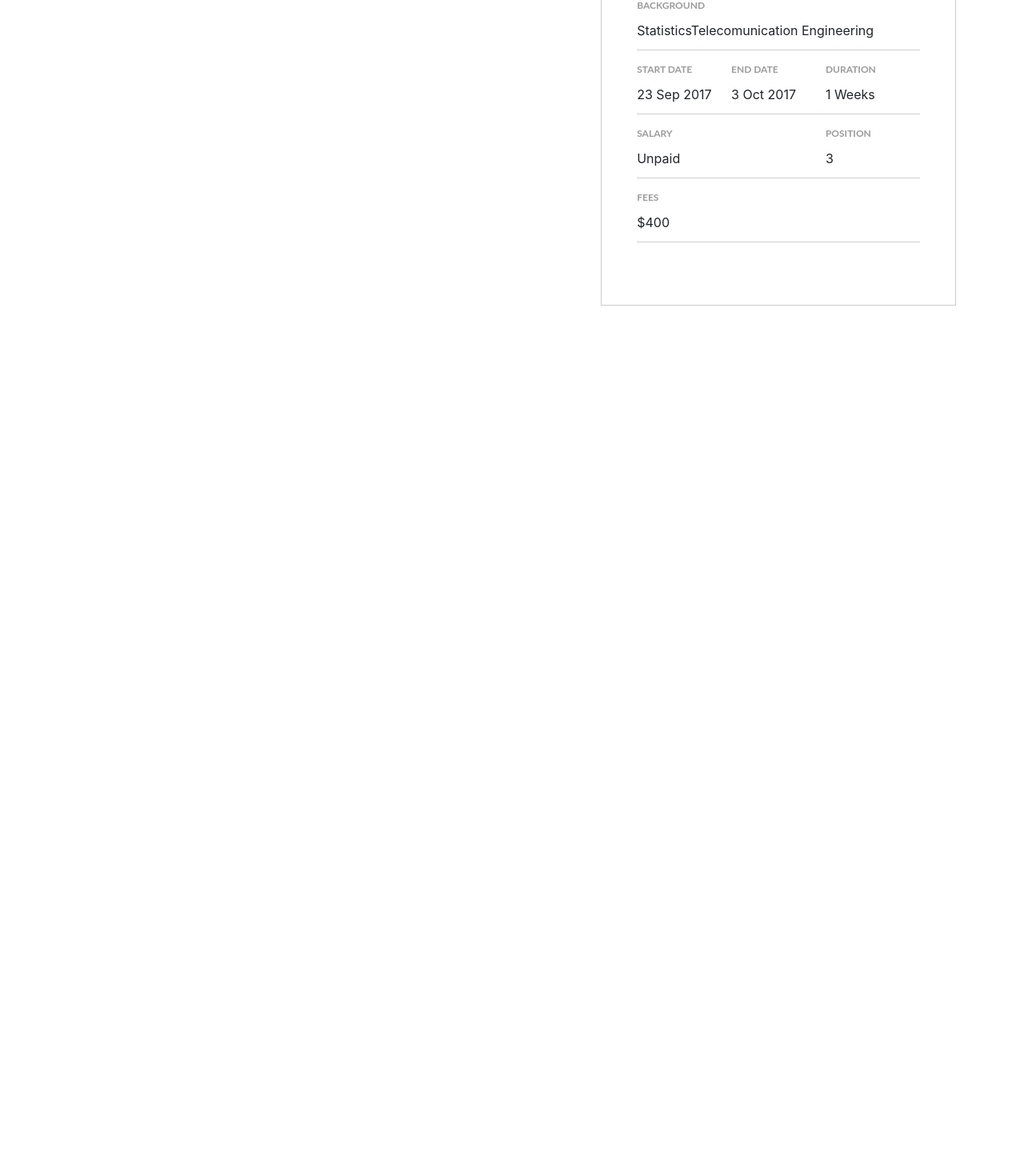
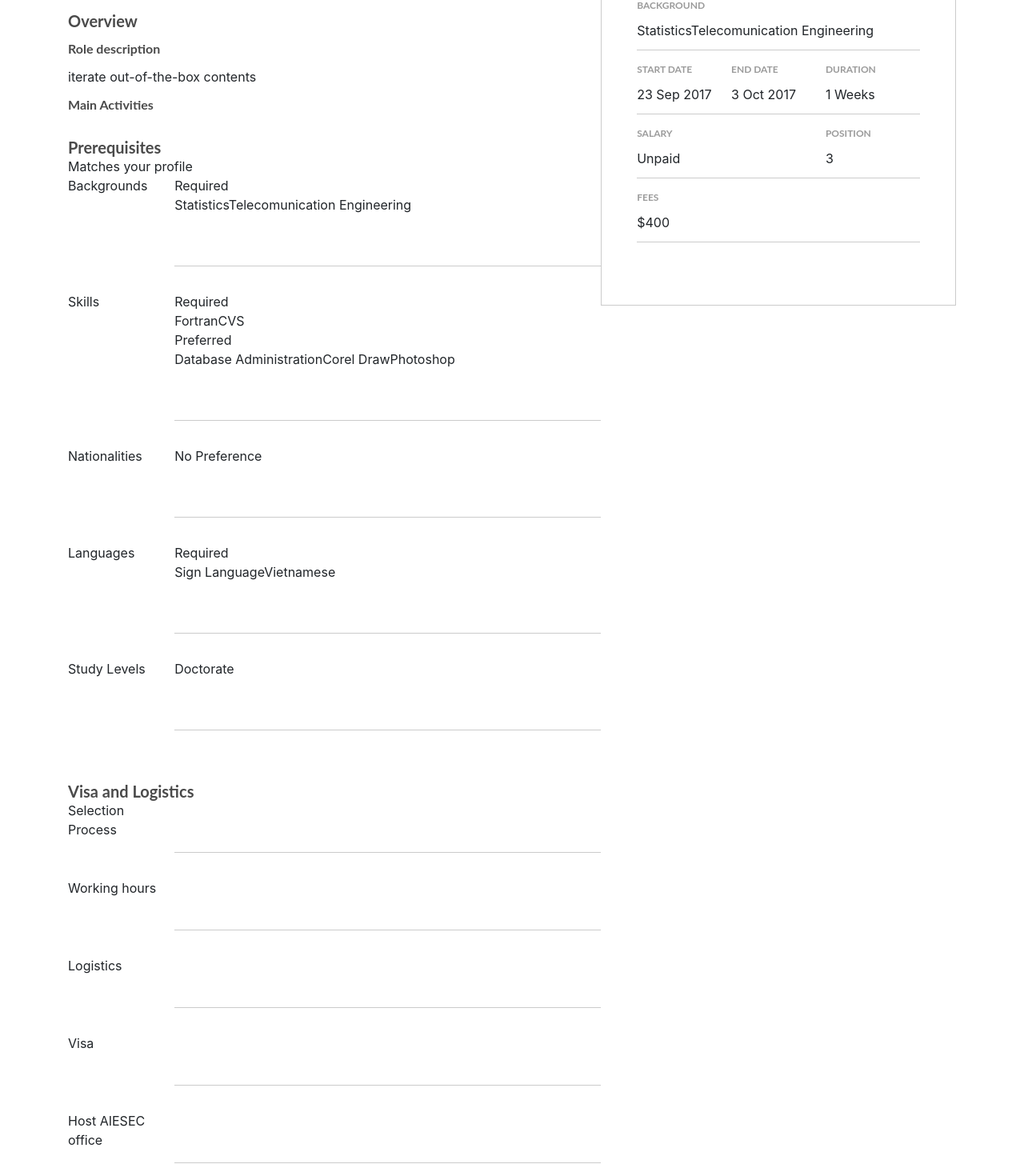
Before and after one commit to Manzurkds/aiesec-liveedit, an Angular app: page / in a window 1280 px wide. Shown: the part 418-1888 px from the top of the page at 80% size. Before the commit the page ends 800 px from the top, so only its background shows below. Built offline with nearby package versions, Linux system fonts and the light colour scheme.

Commit message:
info-partial

```diff
--- a/package.json
+++ b/package.json
@@ -32,6 +32,7 @@
     "@types/jasmine": "~2.5.53",
     "@types/jasminewd2": "~2.0.2",
     "@types/node": "~6.0.60",
+    "angular-cli-github-pages": "^0.2.0",
     "codelyzer": "~3.1.1",
     "jasmine-core": "~2.6.2",
     "jasmine-spec-reporter": "~4.1.0",
--- a/src/app/components/opportunity/general-info/general-info.component.css
+++ b/src/app/components/opportunity/general-info/general-info.component.css
@@ -44,3 +44,37 @@ a {
     text-decoration: none !important;
     color: #555;
 }
+.tab-content {
+    padding-top: 5em;
+}
+.heading-out {
+    color: #4A4A4A;
+    font-family: Lato;
+    font-size: 20px;
+    font-weight: bold;
+    line-height: 24px;
+}
+.tab-contents .headings {
+    margin: 2% 0;
+    color: #4A4A4A;
+    font-family: Lato;
+    font-size: 16px;
+    font-weight: bold;
+    line-height: 19px;
+}
+.tab-contents {
+    margin-top: 2em;
+    margin-bottom: 2em;
+}
+.inner-contents-tabular {
+    display: flex;
+    padding-bottom: 2em;
+}
+.flex-left {
+    flex-basis: 20%;
+}
+.flex-right {
+    flex-basis: 80%;
+    border-bottom: 1px solid #cbcbcb;
+    padding-bottom: 4em;
+}
--- a/src/app/components/opportunity/general-info/general-info.component.html
+++ b/src/app/components/opportunity/general-info/general-info.component.html
@@ -19,4 +19,162 @@
         </div>
       </div>
   </div>
+  <div class="tab-content">
+    <div class="tab-contents">
+      <div class="heading-out">
+        Overview
+      </div>
+      <div class="inner-contents">
+        <div class="headings">
+          Role description
+        </div>
+        <div>
+          <span>iterate out-of-the-box contents</span>
+        </div>
+      </div>
+      <div class="inner-contents">
+        <div class="headings">
+          Main Activities
+        </div>
+        <div>
+          <span></span>
+        </div>
+      </div>
+    </div>
+    <div class="tab-contents">
+        <div class="heading-out">
+            Prerequisites
+          </div>
+        <div class="profile-match">
+            <span>Matches your profile</span>
+        </div>
+        <div class="inner-contents-tabular">
+            <div class="flex-left">
+              Backgrounds
+            </div>
+            <div class="flex-right">
+                <div class="heading">
+                    Required
+                </div>
+                <div class="content">
+                    <span>
+                        <span>Statistics</span>
+                        <span>Telecomunication Engineering</span>
+                    </span>
+                </div>
+            </div>
+        </div>
+        <div class="inner-contents-tabular">
+          <div class="flex-left">
+              Skills
+          </div>
+          <div class="flex-right">
+              <div class="heading">
+                  Required
+              </div>
+              <div class="content">
+                  <span>
+                      <span>Fortran</span>
+                      <span>CVS</span>
+                  </span>
+              </div>
+              <div class="heading">
+                  Preferred
+              </div>
+              <div class="content">
+                  <span>
+                      <span>Database Administration</span>
+                      <span>Corel Draw</span>
+                      <span>Photoshop</span>
+                  </span>
+              </div>
+          </div>
+        </div>
+        <div class="inner-contents-tabular">
+          <div class="flex-left">
+              Nationalities
+          </div>
+          <div class="flex-right">
+              <div class="content">
+                  <span>
+                      <span>No Preference</span>
+                  </span>
+              </div>
+          </div>
+        </div>
+        <div class="inner-contents-tabular">
+          <div class="flex-left">
+              Languages
+          </div>
+          <div class="flex-right">
+              <div class="heading">
+                  Required
+              </div>
+              <div class="content">
+                  <span>
+                      <span>Sign Language</span>
+                      <span>Vietnamese</span>
+                  </span>
+              </div>
+          </div>
+        </div>
+        <div class="inner-contents-tabular">
+          <div class="flex-left">
+              Study Levels
+          </div>
+          <div class="flex-right">
+              <div class="content">
+                  <span>
+                      <span>Doctorate</span>
+                  </span>
+              </div>
+          </div>
+        </div>
+    </div>
+    <div class="tab-contents">
+        <div class="heading-out">
+            Visa and Logistics
+          </div>
+        <div class="inner-contents-tabular">
+            <div class="flex-left">
+              Selection Process
+            </div>
+            <div class="flex-right">
+
+            </div>
+        </div>
+        <div class="inner-contents-tabular">
+          <div class="flex-left">
+              Working hours
+          </div>
+          <div class="flex-right">
+
+          </div>
+        </div>
+        <div class="inner-contents-tabular">
+          <div class="flex-left">
+              Logistics
+          </div>
+          <div class="flex-right">
+
+          </div>
+        </div>
+        <div class="inner-contents-tabular">
+          <div class="flex-left">
+              Visa
+          </div>
+          <div class="flex-right">
+
+          </div>
+        </div>
+        <div class="inner-contents-tabular">
+          <div class="flex-left">
+              Host AIESEC office
+          </div>
+          <div class="flex-right">
+
+          </div>
+        </div>
+    </div>
+  </div>
 </div>
```
